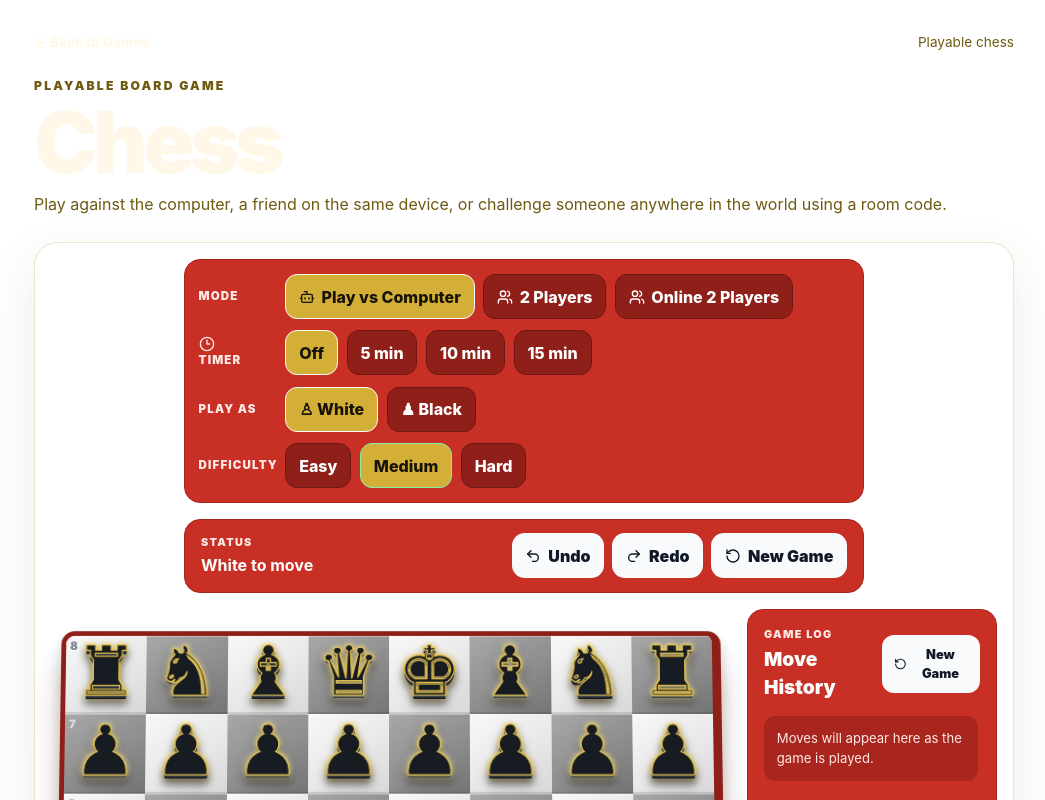
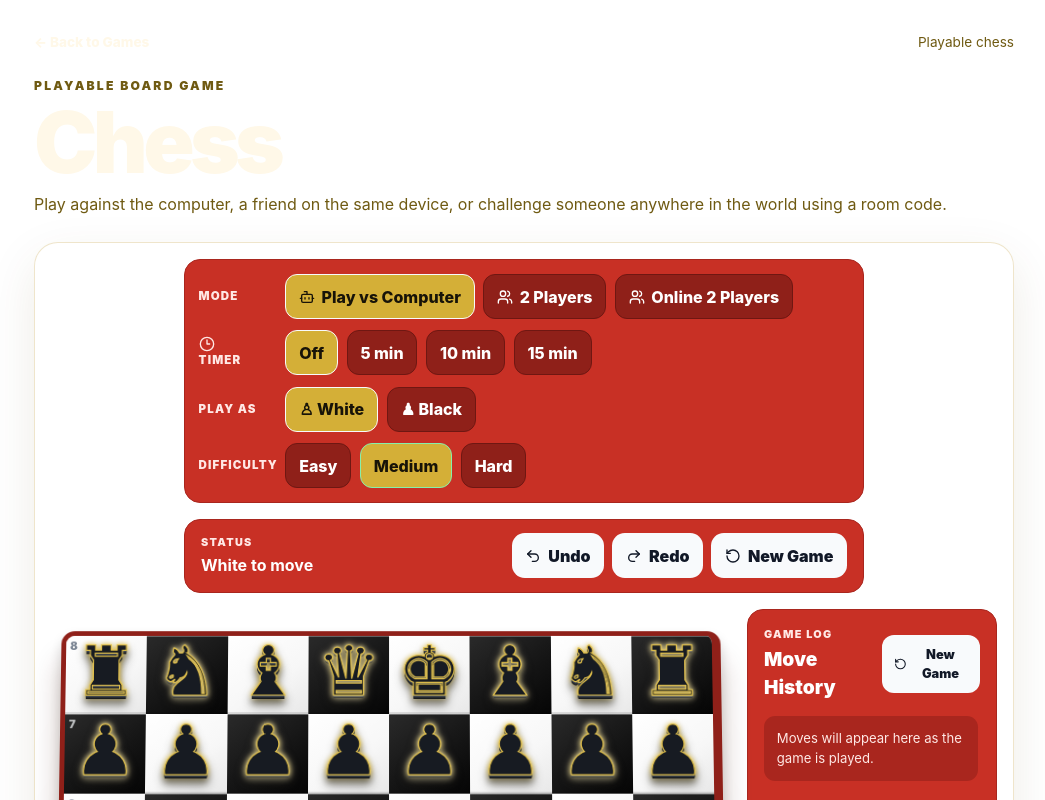
Before and after one commit to arunyadav-214/learning-website, a Next.js app: page /games/chess in a window 1280 px wide. Shown: the top 800 px of the page, without its empty margins (116-1161 px from the left). Built offline with nearby package versions, Linux system fonts and the light colour scheme.

Commit message:
Change chess board to black and white

```diff
--- a/app/globals.css
+++ b/app/globals.css
@@ -2128,11 +2128,11 @@ body {
 }
 
 .chess-page .chess-square.light {
-  background:linear-gradient(145deg,#f8f8f8 0%,#e8e8e8 55%,#d8d8d8 100%) !important;
+  background:linear-gradient(145deg,#ffffff 0%,#f7f7f7 58%,#e8e8e8 100%) !important;
 }
 
 .chess-page .chess-square.dark {
-  background:linear-gradient(145deg,#a8a8a8 0%,#8e8e8e 55%,#747474 100%) !important;
+  background:linear-gradient(145deg,#2a2a2a 0%,#141414 58%,#050505 100%) !important;
 }
 
 /* Pure milky-white 3D pieces */
```
